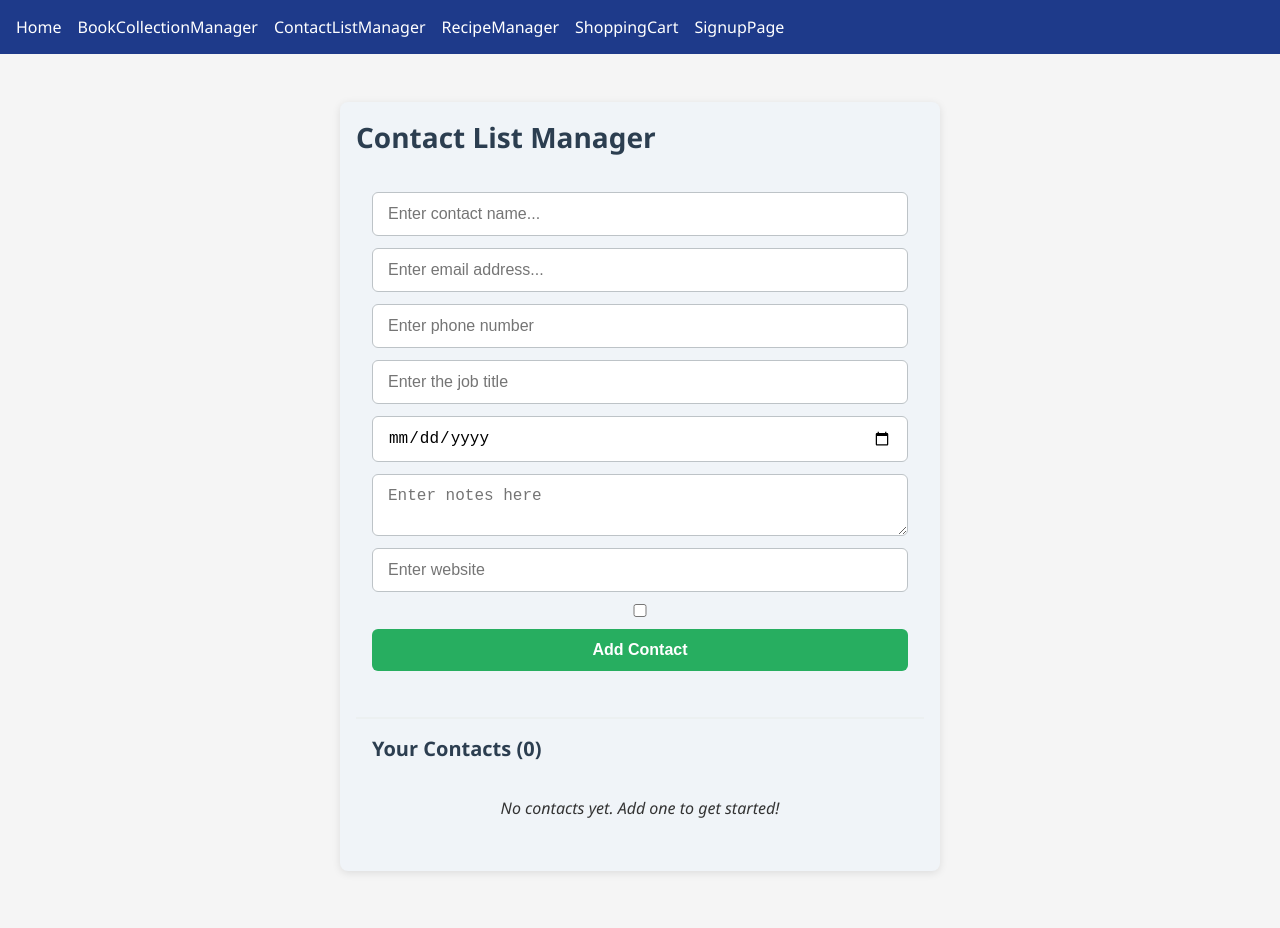
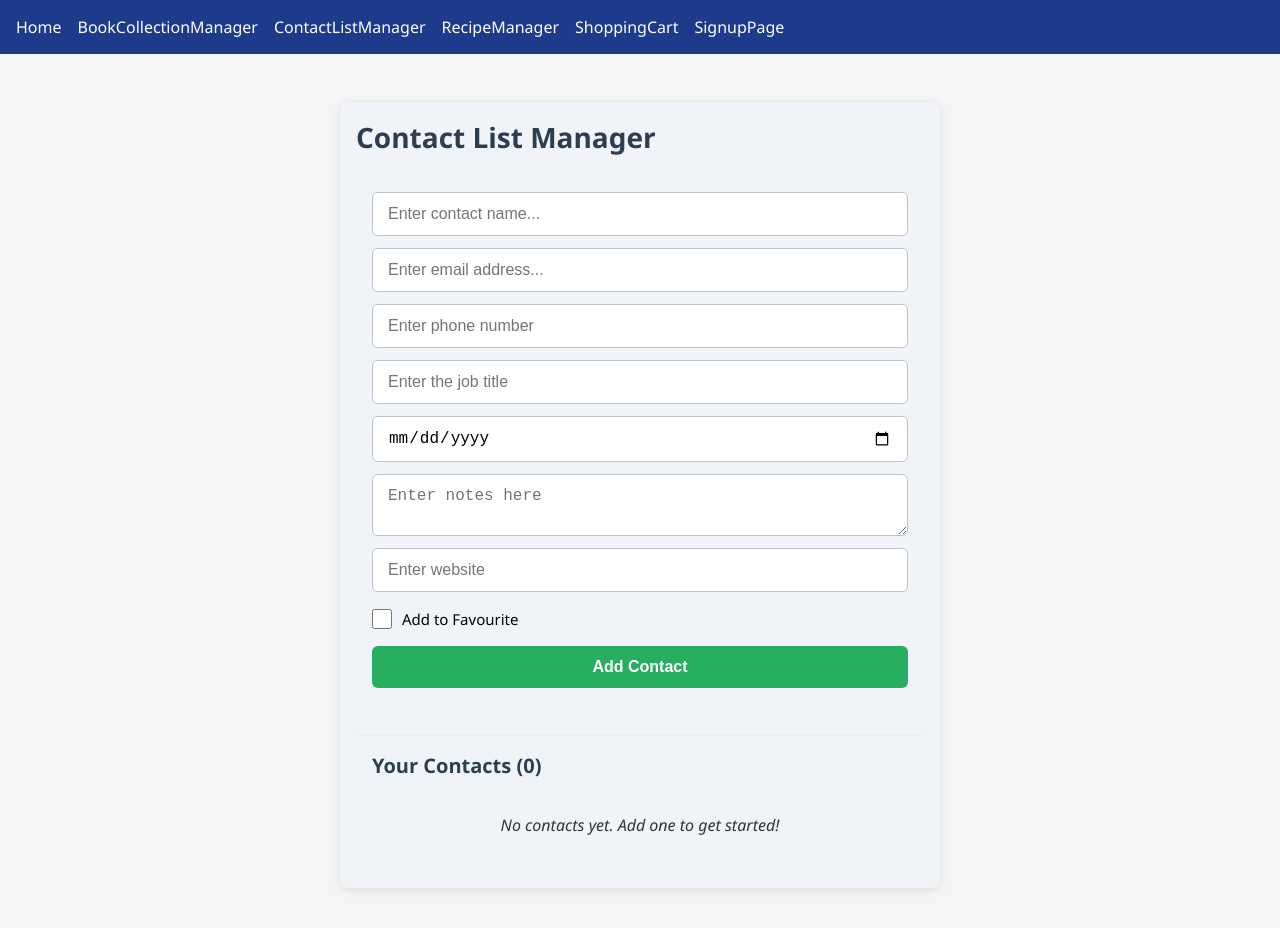
Before and after one commit to suprim-rijal/Coding-Marathon-1, a React (Vite) app: page /#/contacts in a window 1280 px wide. Shown: the top 928 px of the page. Built offline with nearby package versions, Linux system fonts and the light colour scheme.

Commit message:
refactor: extract Contact component and add styling to checkbox

```diff
--- /dev/null
+++ b/src/components/ContactListManager/Contact.jsx
@@ -0,0 +1,27 @@
+function Contact({contact, onDelete}){
+    return(
+        <li className="contact-item">
+                <div className="contact-info">
+                  <span className="contact-name">{contact.name}</span>
+                  <span className="contact-email">{contact.email}</span>
+                  <span className="contact-phone">{contact.phone}</span>
+                  <span className="contact-job_title">{contact.job_title}</span>
+                  <span className="contact-birthday">{contact.birthday}</span>
+                  <span className="contact-notes">{contact.notes}</span>
+                  <span className="contact-website">{contact.website}</span>
+                  <span className="contact-favourite">
+                    {contact.favourite ? "Favourite: ✅" : "Favourite: ❌"}
+                  </span>
+                </div>
+                <button
+                  onClick={onDelete}
+                  className="delete-button"
+                >
+                  Delete
+                </button>
+              </li>
+    )
+
+}
+
+export default Contact;
--- a/src/components/ContactListManager/ContactListManager.css
+++ b/src/components/ContactListManager/ContactListManager.css
@@ -142,3 +142,20 @@ body {
 .delete-button:active {
   transform: scale(0.98);
 }
+
+
+.checkbox-label {
+  display: flex;
+  align-items: center;
+  gap: 10px;
+  font-size: 15px;
+  cursor: pointer;
+  margin: 5px 0;
+}
+
+.checkbox-input {
+  width: 20px;
+  height: 20px;
+  cursor: pointer;
+  accent-color: green;
+}
--- a/src/components/ContactListManager/ContactListManager.jsx
+++ b/src/components/ContactListManager/ContactListManager.jsx
@@ -1,5 +1,6 @@
 import React, { useState } from "react";
 import "./ContactListManager.css";
+import Contact from "./Contact";
 
 function ContactListManager() {
   const [contacts, setContacts] = useState([]);
@@ -117,13 +118,16 @@ function ContactListManager() {
           onChange={handleChange}
           className="input-field"
         />
+      <label className="checkbox-label">
           <input
             type="checkbox"
             name="favourite"
             checked={newContact.favourite}
             onChange={handleChange}
-          className="input-field"
+            className="checkbox-input"
           />
+          Add to Favourite
+        </label>
         <button onClick={addContact} className="add-button">
           Add Contact
         </button>
@@ -138,26 +142,11 @@ function ContactListManager() {
         ) : (
           <ol className="contacts-list">
             {contacts.map((contact, index) => (
-              <li key={index} className="contact-item">
-                <div className="contact-info">
-                  <span className="contact-name">{contact.name}</span>
-                  <span className="contact-email">{contact.email}</span>
-                  <span className="contact-phone">{contact.phone}</span>
-                  <span className="contact-job_title">{contact.job_title}</span>
-                  <span className="contact-birthday">{contact.birthday}</span>
-                  <span className="contact-notes">{contact.notes}</span>
-                  <span className="contact-website">{contact.website}</span>
-                  <span className="contact-favourite">
-                    {contact.favourite ? "Favourite: ✅" : "Favourite: ❌"}
-                  </span>
-                </div>
-                <button
-                  onClick={() => deleteContact(index)}
-                  className="delete-button"
-                >
-                  Delete
-                </button>
-              </li>
+              <Contact
+                key={index}
+                contact={contact}
+                onDelete={() => deleteContact(index)}
+              />
             ))}
           </ol>
         )}
```
Lines whose indentation alone changed are shown as unchanged.
